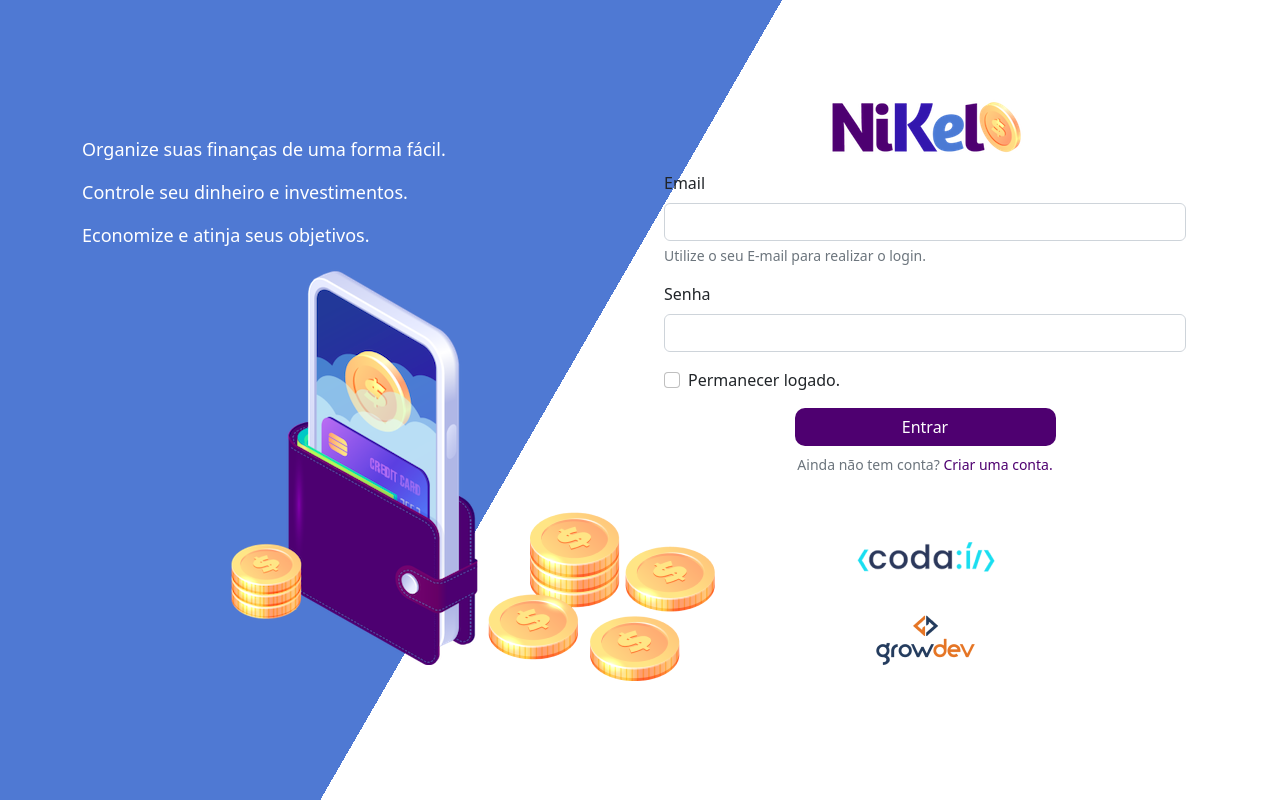
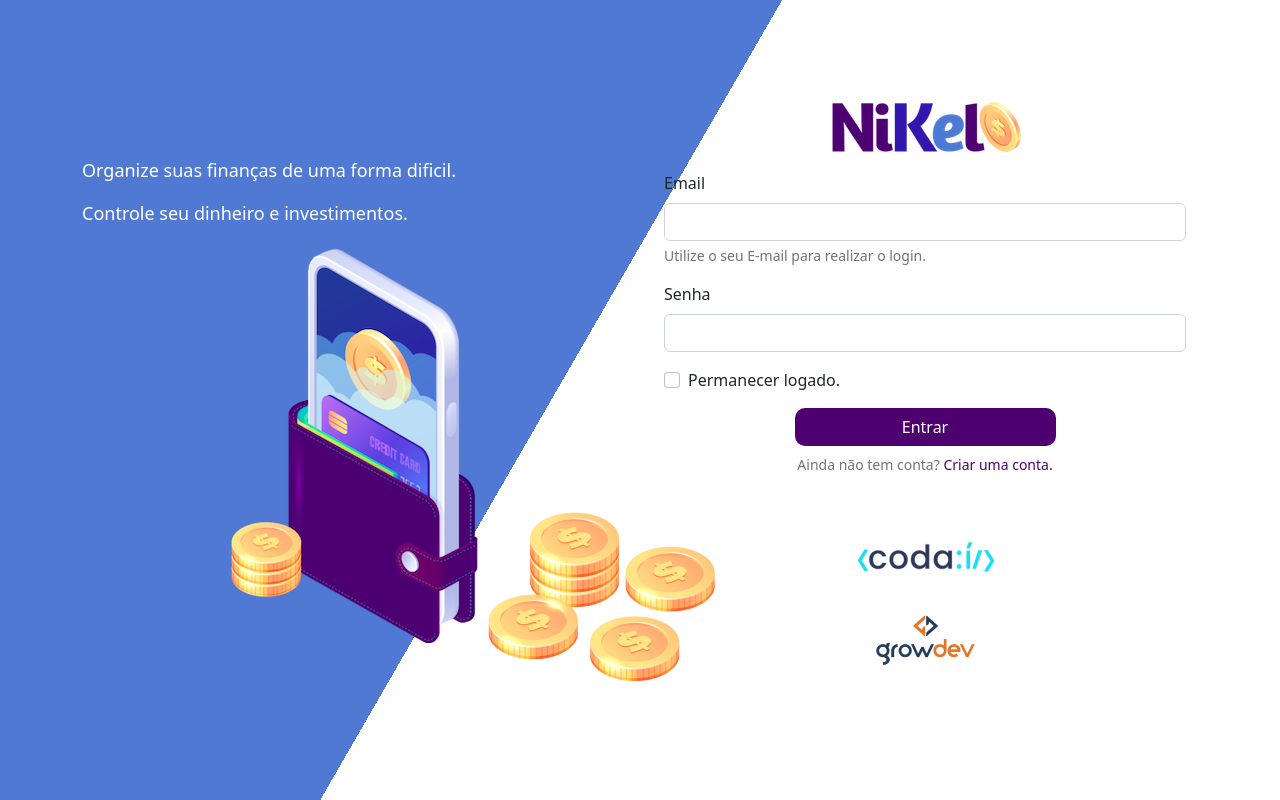
Before and after one commit to nullr0ot/Nikel, a plain HTML site: page public/index.html in a window 1280 px wide. Drawn offline with nearby package versions, Linux system fonts and the light colour scheme.

Commit message:
Alterado o texto de login

```diff
--- a/public/index.html
+++ b/public/index.html
@@ -13,9 +13,8 @@
             <div class="row vh-100">
                 <div class="col d-flex justify-content-center my-5 flex-column">
                     <div class="text-login" >
-                        <p>Organize suas finanças de uma forma fácil.</p>
+                        <p>Organize suas finanças de uma forma dificil.</p>
                         <p>Controle seu dinheiro e investimentos.</p>
-                        <p>Economize e atinja seus objetivos.</p>
                     </div>
                     <div class="text-center">
                         <img src="./assets/pocket.png" alt="image pocket" class="img-fluid" srcset="">
```
